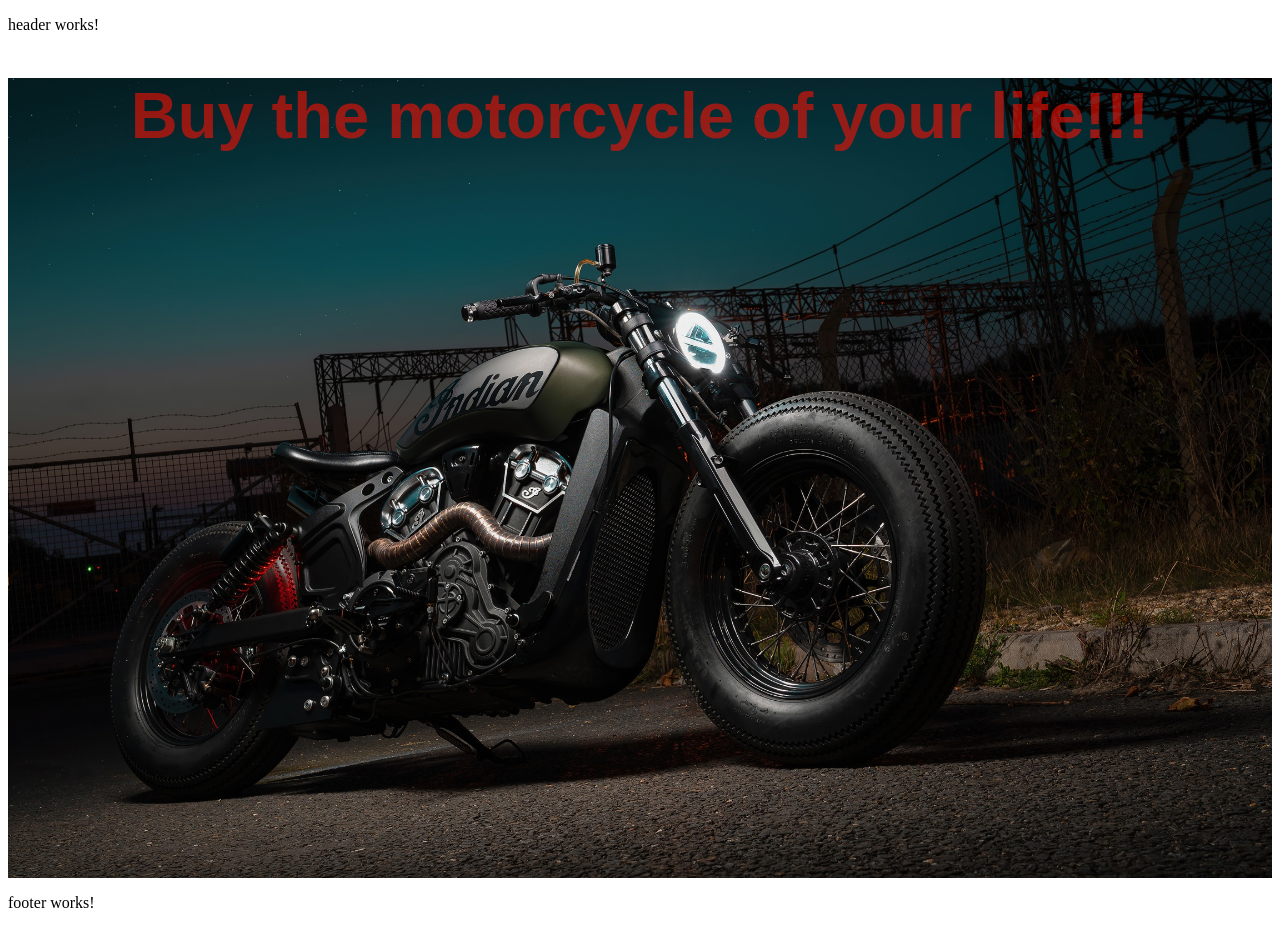
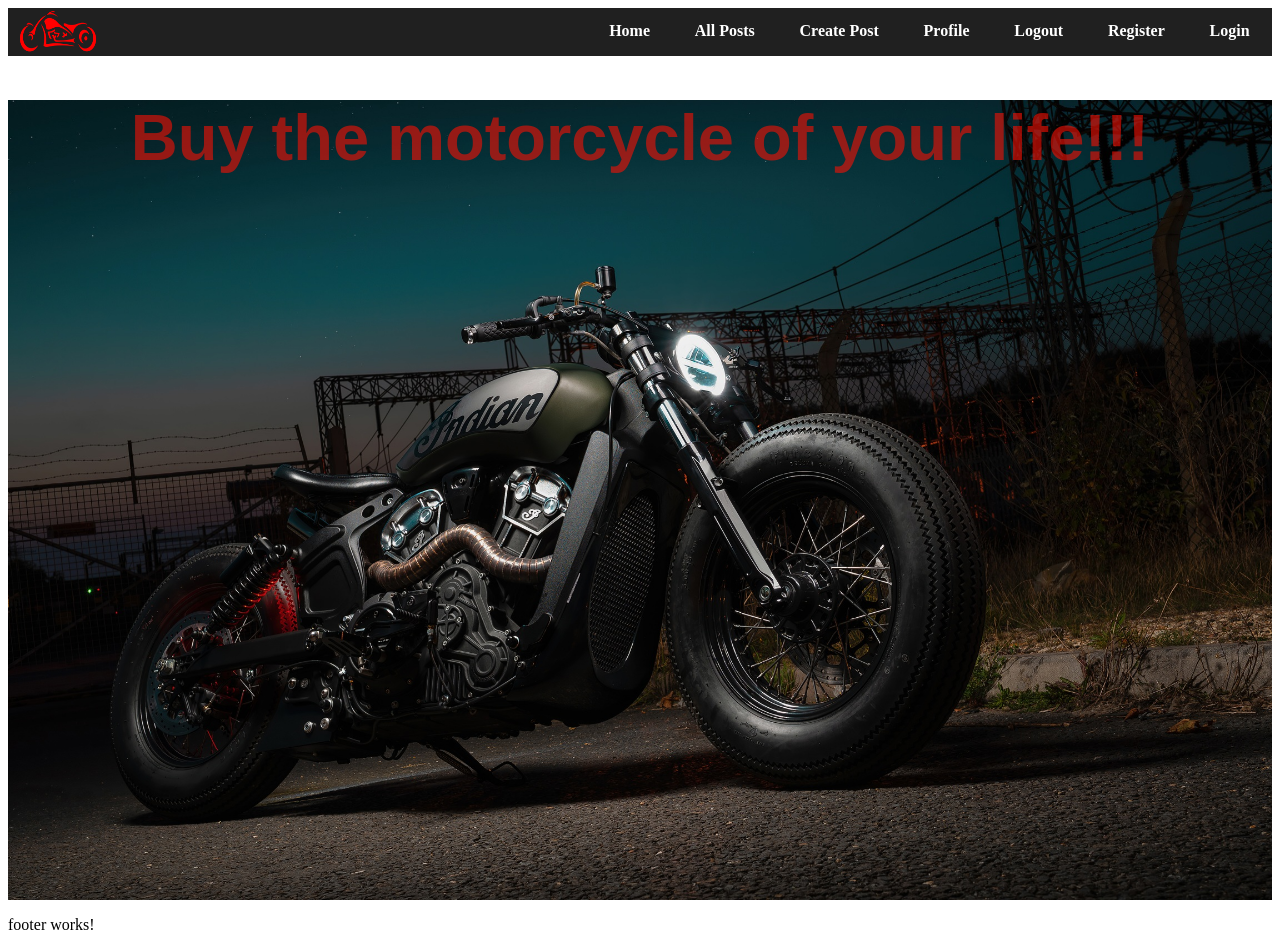
Before and after one commit to 2HEADSs/SPA-Angular, an Angular app in the folder motorcycle-app/: page / in a window 1280 px wide. Before the commit the page ends 928 px from the top, so only its background shows below. Built offline with nearby package versions, Linux system fonts and the light colour scheme.

Commit message:
add navigation and fix css

```diff
--- a/motorcycle-app/src/app/core/header/header.component.css
+++ b/motorcycle-app/src/app/core/header/header.component.css
@@ -0,0 +1,39 @@
+
+nav img {
+    width: 80px;
+    height: 80px;
+    margin-left: 10px;
+    color: white;
+}
+
+nav {
+    display: flex;
+    align-items: center;
+    justify-content: space-between;
+    background-color: rgb(32, 32, 32);
+    height: 3rem;
+}
+
+ul li {
+    display: inline-block;
+    padding: 0.5rem 1.4rem;
+}
+ul li a{
+    text-decoration: none;
+    color: white;
+    font-weight: bold;
+    font-size: 1rem;
+}
+ul li::after{
+    content: '';
+    width: 0%;
+    height: 2px;
+    background: #f80101;
+    display: block;
+    margin: auto;
+    transition: .4s;
+}
+ul li:hover::after{
+    width: 100%;
+
+}
--- a/motorcycle-app/src/app/core/header/header.component.html
+++ b/motorcycle-app/src/app/core/header/header.component.html
@@ -1 +1,15 @@
-<p>header works!</p>
+<nav>
+    <img id="logo-img" src="../../../assets/motorcycles-logo-400x300.png" alt="logo-img">
+
+    <ul >
+        <li><a href="/">Home</a></li>
+        <li><a href="/catalog">All Posts</a></li>
+
+        <li><a href="/catalog/create">Create Post</a></li>
+        <li><a href="/profile">Profile</a></li>
+        <li><a href="/user/logout">Logout</a></li>
+
+        <li><a href="/user/register">Register</a></li>
+        <li><a href="/user/login">Login</a></li>
+    </ul>
+</nav>
```
